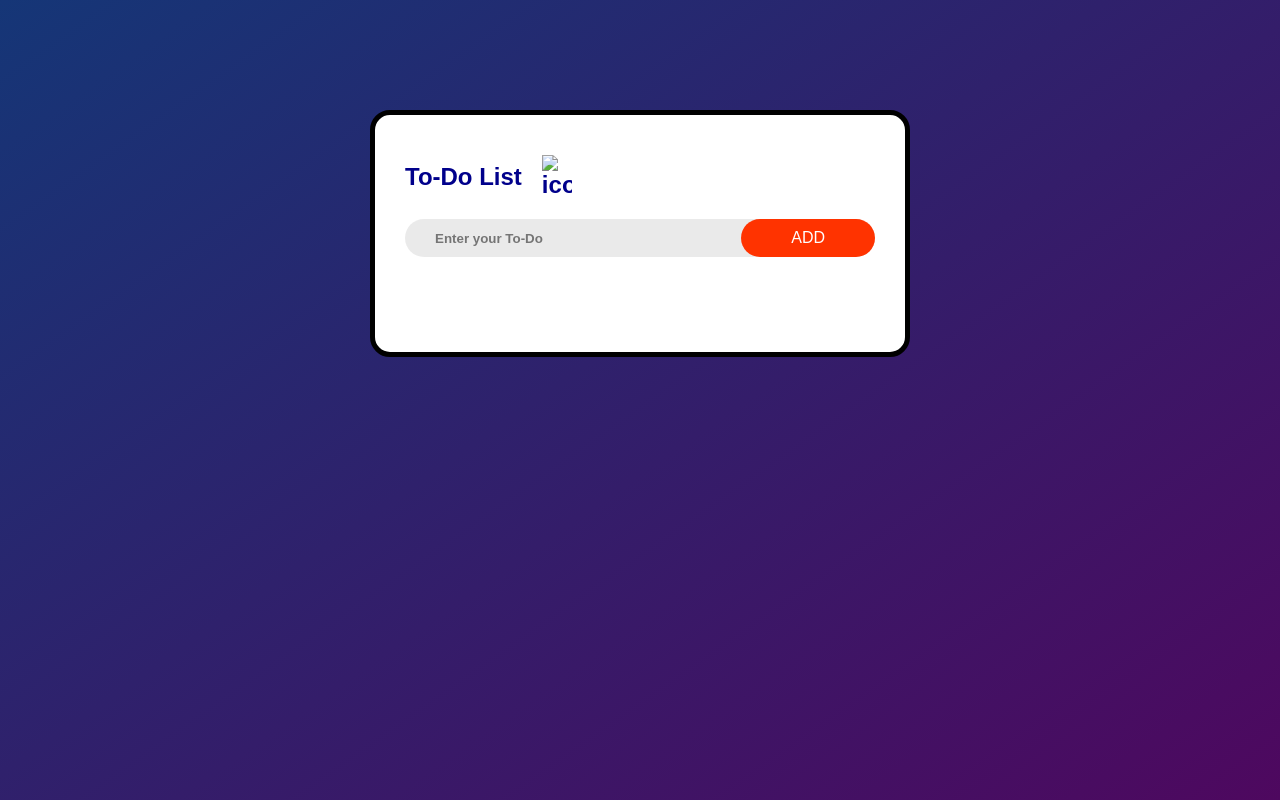
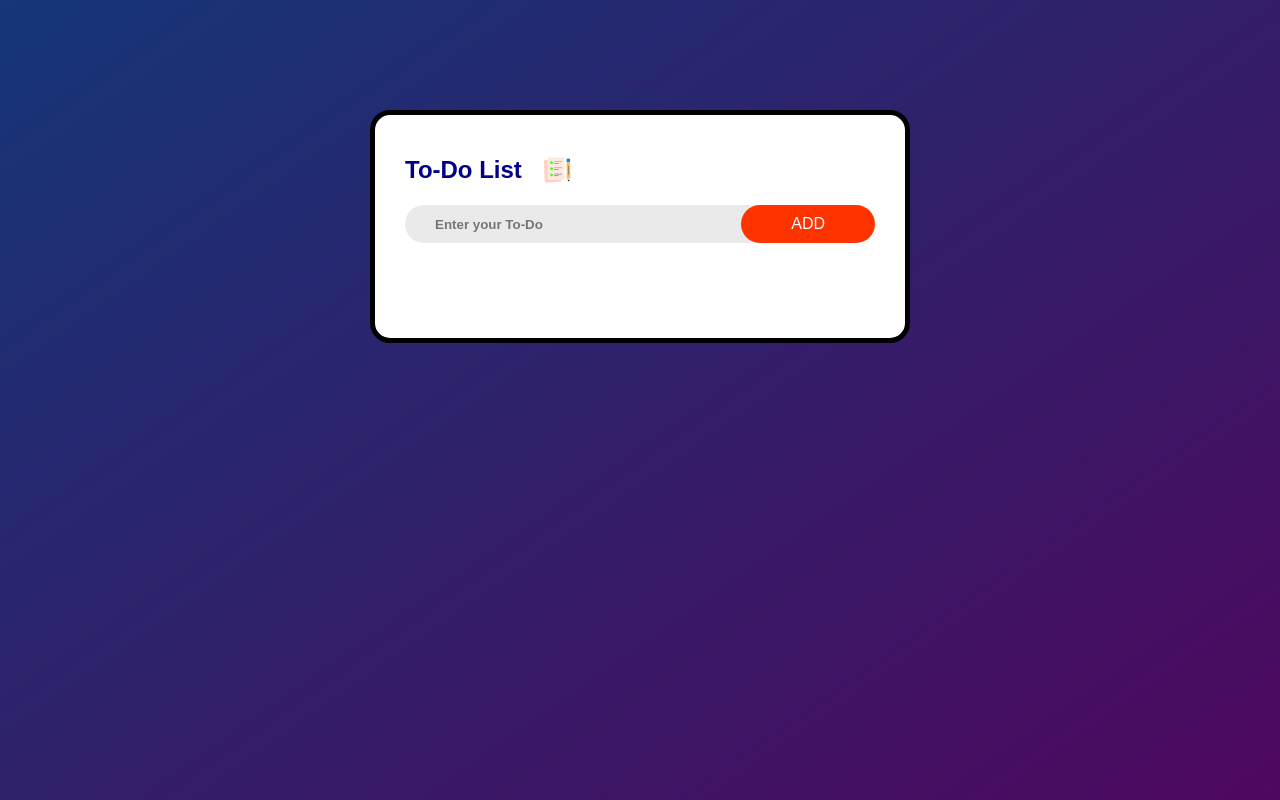
Before and after one commit to aravind-415/To-Do-List, a plain HTML site: page index.html in a window 1280 px wide. Drawn offline with Linux system fonts and the light colour scheme; the site is published under a folder, as on GitHub Pages, so addresses that start at the root find nothing.

Commit message:
index.html

```diff
--- a/index.html
+++ b/index.html
@@ -4,12 +4,12 @@
         <meta name="viewpoint" content="width=device-width, initial-scale=1">
         <title>Todolist</title>
         <link rel="stylesheet" href="style.css">
-        <link rel="icon" href="/icon.png">
+        <link rel="icon" href="./icon.png">
     </head>
     <body>
         <div class="container">
             <div class="todo-app">
-                <h2>To-Do List <img src="/icon.png" alt="icon"> </h2>
+                <h2>To-Do List <img src="./icon.png" alt="icon"> </h2>
                 <div class="row">
                     <input type="text" id="input-box" placeholder="Enter your To-Do">
                     <button onclick="addTask()">ADD</button>
```
